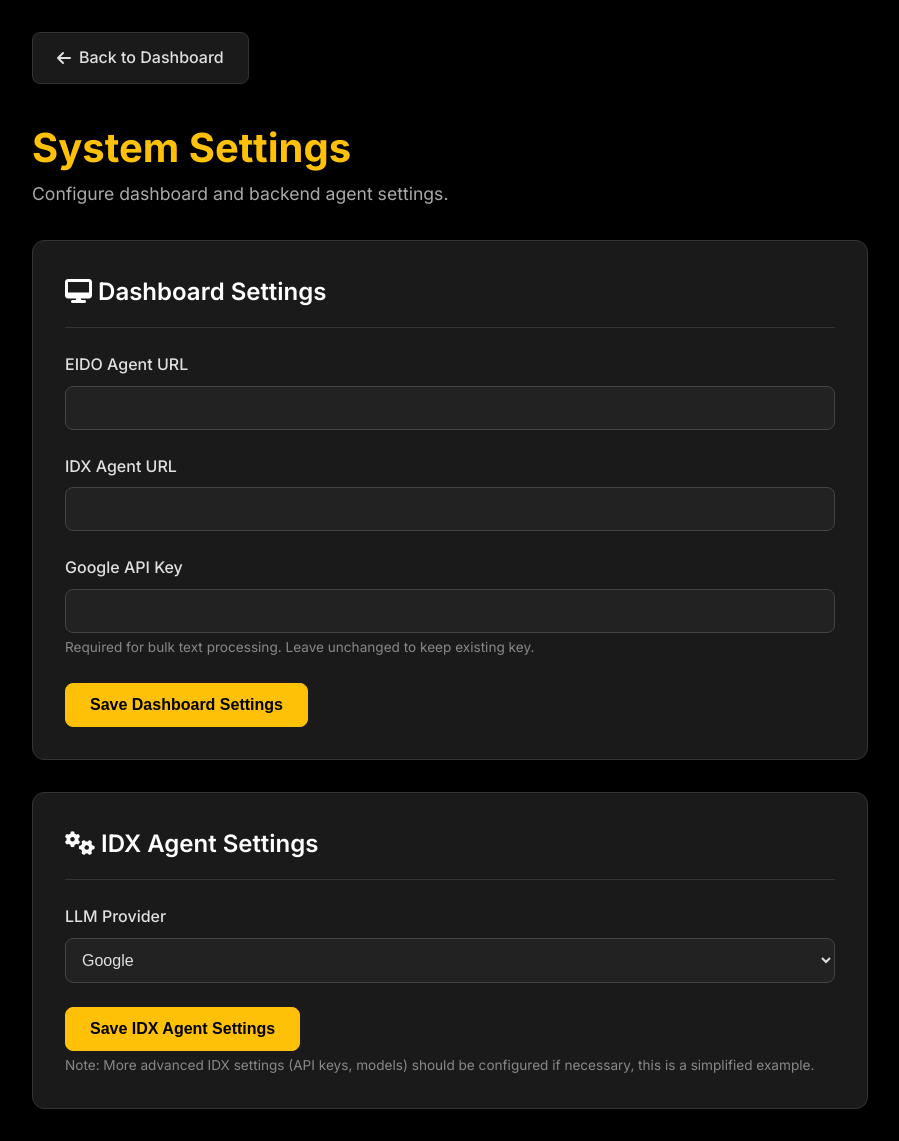
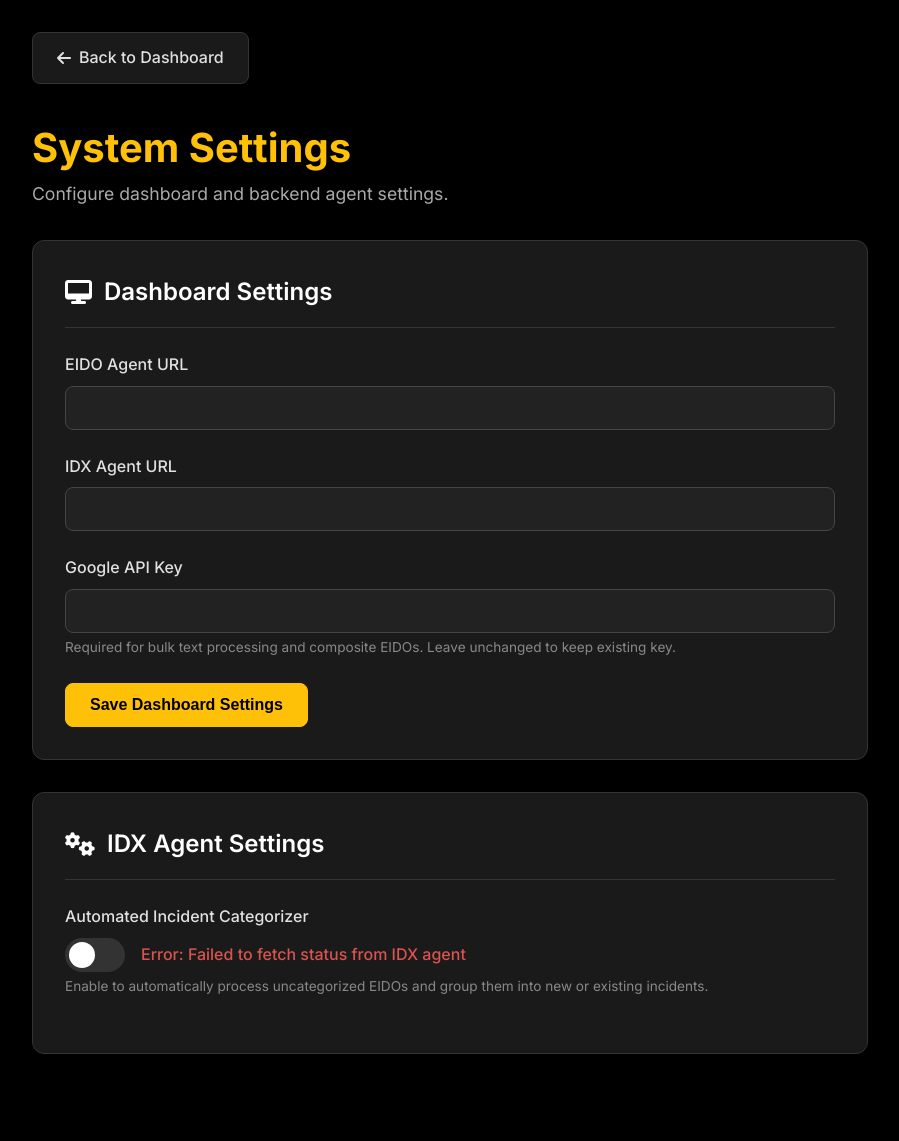
Before and after one commit to DevKlim/sentinelai, a FastAPI app: page /settings in a window 1280 px wide. Shown: the whole page, without its empty margins (190-1089 px from the left). After the commit the page ends 1054 px from the top, so only its background shows below. Run offline with FastAPI, Linux system fonts and the light colour scheme; some libraries are stand-ins or nearby versions.

Commit message:
site v1.7

````diff
--- a/dashboard/main.py
+++ b/dashboard/main.py
@@ -285,6 +285,73 @@
     except Exception as e:
         raise HTTPException(status_code=500, detail=str(e))
 
+@app.get("/api/incidents/{incident_id}/composite-eido", response_class=JSONResponse)
+async def create_composite_eido(incident_id: str):
+    if not llm_client:
+        raise HTTPException(status_code=503, detail="LLM client not configured. Cannot create composite EIDO.")
+
+    try:
+        # 1. Fetch incident data from EIDO agent
+        async with httpx.AsyncClient() as client:
+            response = await client.get(
+                f"{config['EIDO_API_URL']}/api/v1/incidents/{incident_id}", timeout=30.0
+            )
+            response.raise_for_status()
+            incident = response.json()
+
+        # 2. Extract all EIDOs
+        eidos_to_process = [
+            report.get("original_eido")
+            for report in incident.get("reports", [])
+            if report.get("original_eido")
+        ]
+
+        if not eidos_to_process:
+            raise HTTPException(status_code=404, detail="No EIDO reports found for this incident to create a composite.")
+
+        # 3. Formulate the prompt
+        eidos_history_str = json.dumps(eidos_to_process, indent=2)
+
+        prompt = f"""
+You are an expert emergency services data analyst. You will be given a list of EIDO (Emergency Incident Data Object) JSONs that all pertain to the same incident, ordered from oldest to newest.
+Your task is to analyze all of them and create a single, comprehensive, composite EIDO that summarizes and consolidates the information.
+
+Follow these rules:
+1. Use the structure of the first EIDO as a template for the output JSON.
+2. Prioritize the most recent and specific information from the list of EIDOs. For example, if an early report says "vehicle involved" and a later one says "blue Toyota sedan", use the more specific information.
+3. Combine narratives from the 'notesComponent' of all EIDOs into a single, chronological summary in the composite EIDO's 'notesComponent'.
+4. Ensure the final 'incidentStatusCommonRegistryText' reflects the latest status of the incident.
+5. Consolidate all unique people, vehicles, and locations from all reports into the final EIDO.
+6. The final output MUST be a single, valid JSON object and nothing else. Do not include markdown formatting like ```json.
+
+Here is the full history of EIDOs for the incident:
+---
+{eidos_history_str}
+---
+
+Now, generate the single composite EIDO based on the provided history.
+"""
+
+        # 4. Call the LLM
+        try:
+            llm_response = llm_client.generate_content(prompt)
+            clean_response = llm_response.text.strip().replace("```json", "").replace("```", "").strip()
+            composite_eido = json.loads(clean_response)
+        except (json.JSONDecodeError, ValueError) as e:
+            raise HTTPException(status_code=500, detail=f"LLM returned malformed JSON data. Error: {str(e)}\nRaw Response: {llm_response.text}")
+        except Exception as e:
+            raise HTTPException(status_code=500, detail=f"An error occurred during LLM processing: {str(e)}")
+
+        # 5. Return the composite EIDO
+        return JSONResponse(content=composite_eido, status_code=200)
+
+    except httpx.HTTPStatusError as e:
+        raise HTTPException(status_code=e.response.status_code, detail=f"Error from EIDO Agent: {e.response.text}")
+    except HTTPException:
+        raise
+    except Exception as e:
+        raise HTTPException(status_code=500, detail=f"An unexpected internal error occurred: {str(e)}")
+
 @app.get("/api/status")
 async def get_status():
     services = {
--- a/dashboard/templates/settings.html
+++ b/dashboard/templates/settings.html
@@ -51,6 +51,9 @@
         margin-bottom: 1.5rem;
         border-bottom: 1px solid #333;
         padding-bottom: 1rem;
+        display: flex;
+        align-items: center;
+        gap: 0.75rem;
       }
       .form-group {
         margin-bottom: 1.5rem;
@@ -87,9 +90,10 @@
         font-weight: 600;
         cursor: pointer;
         transition: all 0.3s ease;
+        border: 1px solid transparent;
       }
       .btn-primary {
-        border: 1px solid #ffc107;
+        border-color: #ffc107;
         background: #ffc107;
         color: #000000;
       }
@@ -123,12 +127,67 @@
         display: none;
       }
       .response-message.success {
-        background: #5cb85c;
-        color: #ffffff;
+        background-color: rgba(92, 184, 92, 0.2);
+        color: #5cb85c;
+        border: 1px solid #5cb85c;
       }
       .response-message.error {
-        background: #d9534f;
-        color: #ffffff;
+        background-color: rgba(217, 83, 79, 0.2);
+        color: #d9534f;
+        border: 1px solid #d9534f;
+      }
+      .toggle-switch {
+        display: flex;
+        align-items: center;
+        gap: 1rem;
+      }
+      .toggle-switch label {
+        position: relative;
+        display: inline-block;
+        width: 60px;
+        height: 34px;
+      }
+      .toggle-switch input {
+        opacity: 0;
+        width: 0;
+        height: 0;
+      }
+      .slider {
+        position: absolute;
+        cursor: pointer;
+        top: 0;
+        left: 0;
+        right: 0;
+        bottom: 0;
+        background-color: #333;
+        transition: 0.4s;
+        border-radius: 34px;
+      }
+      .slider:before {
+        position: absolute;
+        content: "";
+        height: 26px;
+        width: 26px;
+        left: 4px;
+        bottom: 4px;
+        background-color: white;
+        transition: 0.4s;
+        border-radius: 50%;
+      }
+      input:checked + .slider {
+        background-color: #ffc107;
+      }
+      input:checked + .slider:before {
+        transform: translateX(26px);
+      }
+      .status-text {
+        font-weight: 500;
+      }
+      .status-text .status-running {
+        color: #5cb85c;
+      }
+      .status-text .status-stopped {
+        color: #d9534f;
       }
     </style>
   </head>
@@ -142,7 +201,6 @@
         <p>Configure dashboard and backend agent settings.</p>
       </div>
 
-      <!-- Dashboard Settings -->
       <div class="settings-card">
         <h2><i class="fas fa-desktop"></i> Dashboard Settings</h2>
         <form id="dashboard-settings-form">
@@ -160,8 +218,8 @@
             >
             <input type="password" id="google-api-key" class="form-input" />
             <p class="form-help-text">
-              Required for bulk text processing. Leave unchanged to keep
-              existing key.
+              Required for bulk text processing and composite EIDOs. Leave
+              unchanged to keep existing key.
             </p>
           </div>
           <button type="submit" class="btn btn-primary">
@@ -171,36 +229,36 @@
         </form>
       </div>
 
-      <!-- IDX Agent Settings -->
       <div class="settings-card">
         <h2><i class="fas fa-cogs"></i> IDX Agent Settings</h2>
-        <form id="idx-settings-form">
-          <div class="form-group">
-            <label for="idx-llm-provider" class="form-label"
-              >LLM Provider</label
-            >
-            <select id="idx-llm-provider" class="form-select">
-              <option value="google">Google</option>
-              <option value="openai">OpenAI</option>
-              <option value="local">Local</option>
-            </select>
+        <div class="form-group">
+          <label class="form-label">Automated Incident Categorizer</label>
+          <div class="toggle-switch">
+            <label>
+              <input type="checkbox" id="categorizer-toggle" />
+              <span class="slider"></span>
+            </label>
+            <div id="categorizer-status-text" class="status-text">
+              Fetching status...
+            </div>
           </div>
-          <button type="submit" class="btn btn-primary">
-            Save IDX Agent Settings
-          </button>
           <p class="form-help-text">
-            Note: More advanced IDX settings (API keys, models) should be
-            configured if necessary, this is a simplified example.
+            Enable to automatically process uncategorized EIDOs and group them
+            into new or existing incidents.
           </p>
-          <div id="idx-response" class="response-message"></div>
-        </form>
+        </div>
+        <div id="idx-response" class="response-message"></div>
       </div>
     </div>
 
     <script>
       document.addEventListener("DOMContentLoaded", function () {
         loadDashboardSettings();
-        loadIdxSettings();
+        loadCategorizerStatus();
+
+        document
+          .getElementById("categorizer-toggle")
+          .addEventListener("change", toggleCategorizer);
       });
 
       async function loadDashboardSettings() {
@@ -212,7 +270,9 @@
           document.getElementById("eido-api-url").value = data.EIDO_API_URL;
           document.getElementById("idx-api-url").value = data.IDX_API_URL;
           document.getElementById("google-api-key").placeholder =
-            data.GOOGLE_API_KEY ? "********" : "Not Set";
+            data.GOOGLE_API_KEY === "********"
+              ? "******** (Already Set)"
+              : "Not Set";
         } catch (error) {
           console.error("Error loading dashboard settings:", error);
           displayMessage(
@@ -223,17 +283,46 @@
         }
       }
 
-      async function loadIdxSettings() {
+      async function loadCategorizerStatus() {
+        const toggle = document.getElementById("categorizer-toggle");
+        const statusText = document.getElementById("categorizer-status-text");
         try {
-          const response = await fetch("/dashboard/api/settings/agent/idx");
+          const response = await fetch(
+            "/dashboard/api/settings/idx/categorizer/status"
+          );
           if (!response.ok)
-            throw new Error("Failed to load IDX agent settings");
+            throw new Error("Failed to fetch status from IDX agent");
           const data = await response.json();
-          document.getElementById("idx-llm-provider").value =
-            data.LLM_PROVIDER || "google";
+
+          toggle.checked = data.enabled;
+          const statusClass =
+            data.status === "running" ? "status-running" : "status-stopped";
+          statusText.innerHTML = `Enabled: <span class="${statusClass}">${data.enabled}</span>, Status: <span class="${statusClass}">${data.status}</span>`;
         } catch (error) {
-          console.error("Error loading IDX agent settings:", error);
+          statusText.innerHTML = `<span class="status-stopped">Error: ${error.message}</span>`;
+        }
+      }
+
+      async function toggleCategorizer() {
+        const toggle = document.getElementById("categorizer-toggle");
+        const enable = toggle.checked;
+        try {
+          const response = await fetch(
+            "/dashboard/api/settings/idx/categorizer/toggle",
+            {
+              method: "POST",
+              headers: { "Content-Type": "application/json" },
+              body: JSON.stringify({ enable: enable }),
+            }
+          );
+          const result = await response.json();
+          if (!response.ok)
+            throw new Error(result.detail || "Failed to toggle");
+          displayMessage("idx-response", result.message, "success");
+          loadCategorizerStatus();
+        } catch (error) {
           displayMessage("idx-response", `Error: ${error.message}`, "error");
+          toggle.checked = !enable; // Revert toggle on error
         }
       }
 
@@ -241,11 +330,11 @@
         .getElementById("dashboard-settings-form")
         .addEventListener("submit", async (e) => {
           e.preventDefault();
+          const keyInput = document.getElementById("google-api-key");
           const settings = {
             EIDO_API_URL: document.getElementById("eido-api-url").value,
             IDX_API_URL: document.getElementById("idx-api-url").value,
-            GOOGLE_API_KEY:
-              document.getElementById("google-api-key").value || "********", // Send placeholder if empty
+            GOOGLE_API_KEY: keyInput.value || "********",
           };
           try {
             const response = await fetch("/dashboard/api/settings/dashboard", {
@@ -257,39 +346,14 @@
             if (!response.ok)
               throw new Error(result.detail || "Failed to save settings");
             displayMessage("dashboard-response", result.message, "success");
-            document.getElementById("google-api-key").value = ""; // Clear password field
-            loadDashboardSettings(); // Refresh placeholder
+            keyInput.value = "";
+            loadDashboardSettings();
           } catch (error) {
             displayMessage(
               "dashboard-response",
               `Error: ${error.message}`,
               "error"
             );
-          }
-        });
-
-      document
-        .getElementById("idx-settings-form")
-        .addEventListener("submit", async (e) => {
-          e.preventDefault();
-          const settings = {
-            settings: {
-              LLM_PROVIDER: document.getElementById("idx-llm-provider").value,
-            },
-          };
-          try {
-            const response = await fetch("/dashboard/api/settings/agent/idx", {
-              method: "POST",
-              headers: { "Content-Type": "application/json" },
-              body: JSON.stringify(settings),
-            });
-            const result = await response.json();
-            if (!response.ok)
-              throw new Error(result.detail || "Failed to save settings");
-            displayMessage("idx-response", result.message, "success");
-            loadIdxSettings(); // Refresh
-          } catch (error) {
-            displayMessage("idx-response", `Error: ${error.message}`, "error");
           }
         });
 
````
Also changed, not shown: dashboard/templates/incident_details.html (+82 -22 lines), eido-agent/api/endpoints.py (+27 -10 lines), eido-agent/data_models/schemas.py (+6 -4 lines), eido-agent/services/database.py (+33 -6 lines), idx-agent/api/endpoints.py (+8 -11 lines).
